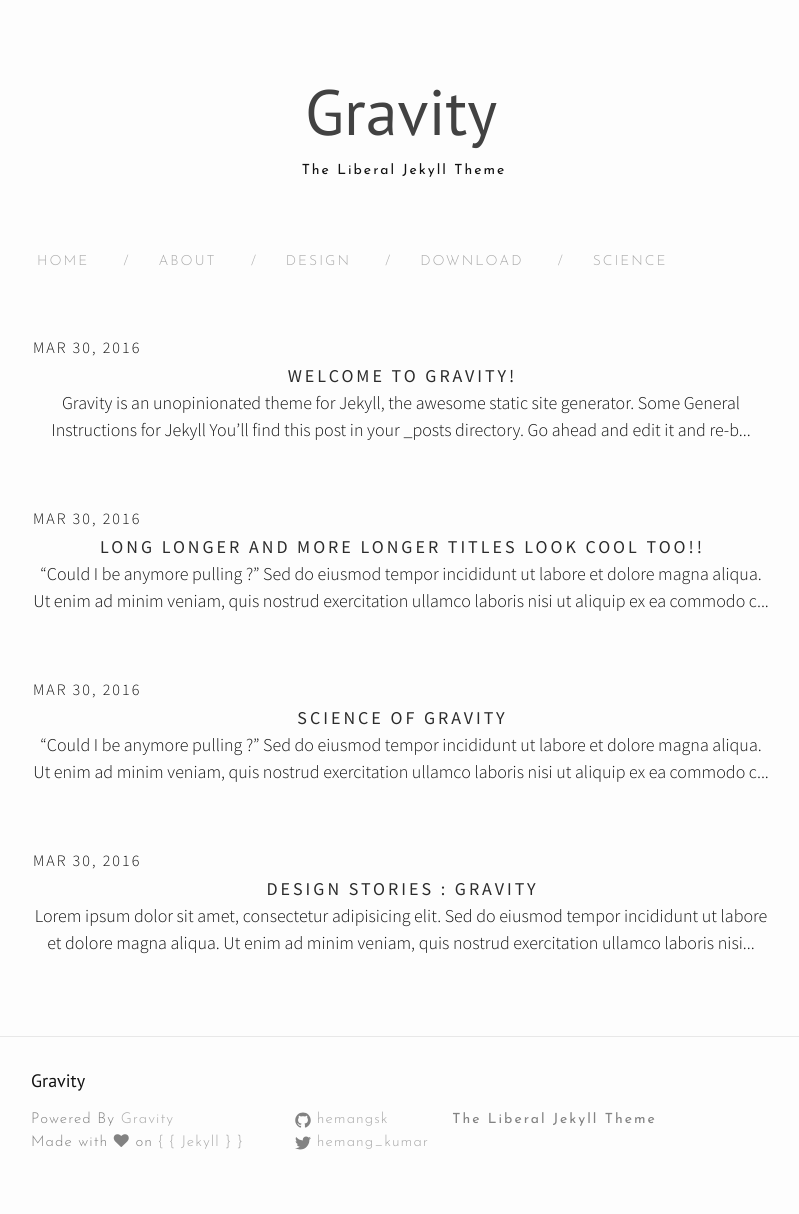
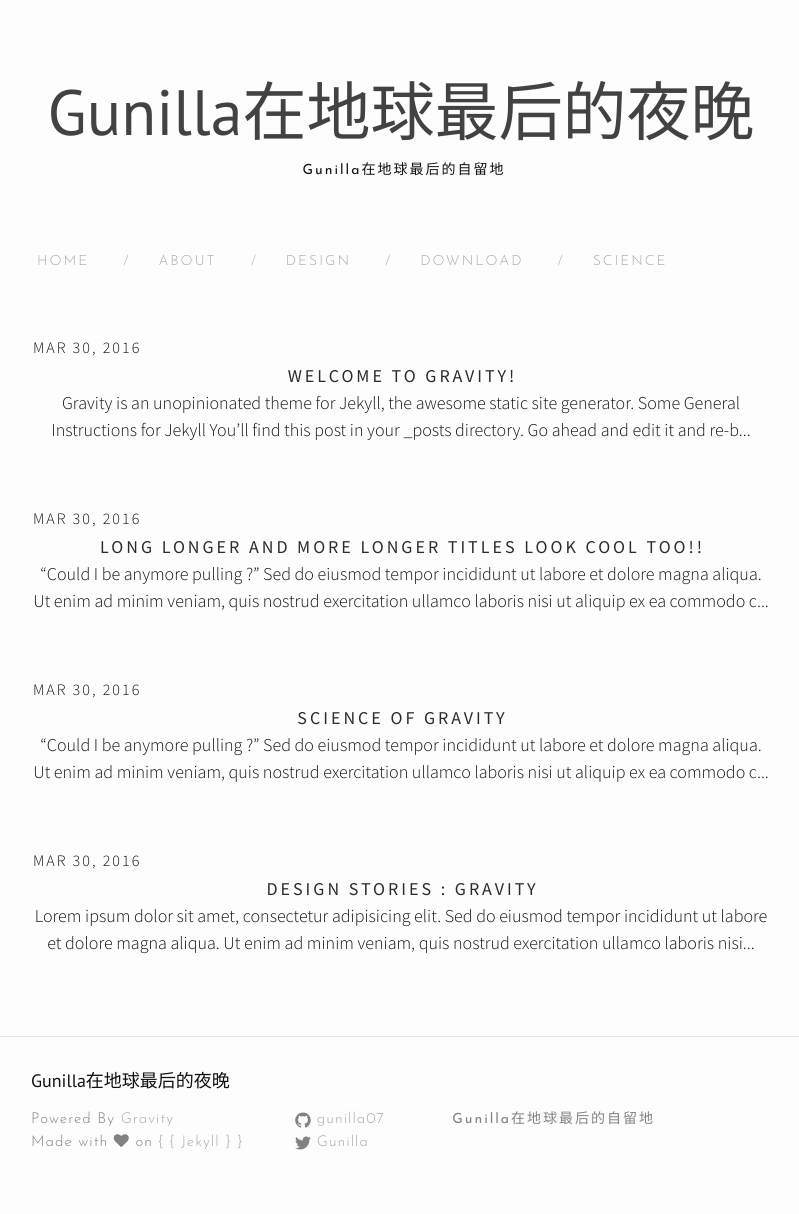
Before and after one commit to gunilla07/gunilla07.github.io, a Jekyll site: the page built from index.html, in a window 1280 px wide. Shown: the whole page, without its empty margins (239-1038 px from the left). Built offline with Jekyll 4.4.1, drawn with Linux system fonts in a browser that asks for light colours; nearby versions of some CDN libraries; the list of posts is cut into pages by our own code.

Commit message:
Update _config.yml
修改主页信息

```diff
--- a/_config.yml
+++ b/_config.yml
@@ -6,13 +6,19 @@
 # 'jekyll serve'. If you change this file, please restart the server process.
 
 # Site settings
-title: Gravity
-email: hemangsk@gmail.com
-description: The Liberal Jekyll Theme
-baseurl: "" # the subpath of your site, e.g. /blog
-url: "http://yourdomain.com" # the base hostname & protocol for your site
-twitter_username: hemang_kumar
-github_username:  hemangsk
+title: Gunilla在地球最后的夜晚
+email: gunilla1148@gmail.com
+description: Gunilla在地球最后的自留地
+baseurl: "https://github.com/gunilla07" # the subpath of your site, e.g. /blog
+url: "https://github.com/gunilla07" # the base hostname & protocol for your site
+twitter_username: Gunilla
+github_username:  gunilla07
+gitalk:
+  clientID:1cf8c9c7c6dca36ed4fc
+  clientSecret:d3699dc182f7228b30a85a2db95cf3513597313e
+  repo:gunilla07.github.io
+  owner:gunilla07
+
 paginate: 5
 theme-dark: false #Set to true to change to dark website theme
 
```
